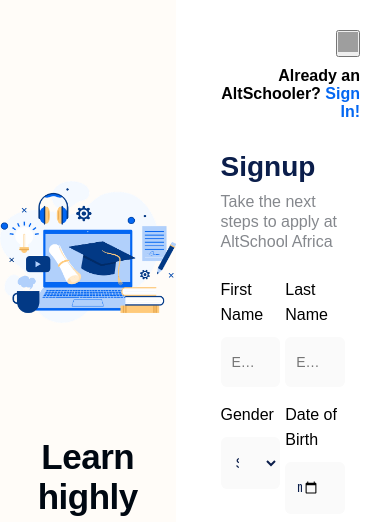
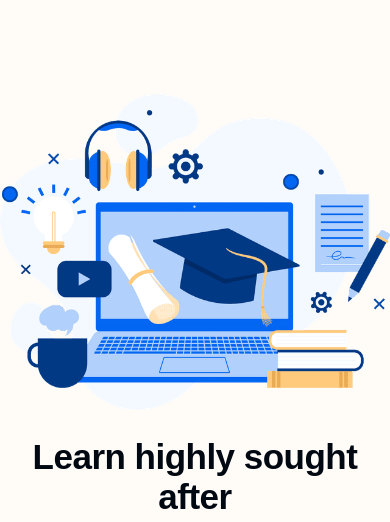
Before and after one commit to Ayobami-Alade/alt_school_project_submission, a plain HTML site: page form.html in a window 390 px wide. Shown: the top 522 px of the page. Drawn offline with Linux system fonts and the light colour scheme; grey boxes are pictures that could not be loaded.

Commit message:
FIX: Making form responsive on mobile devices

```diff
--- a/style/form-style.css
+++ b/style/form-style.css
@@ -26,11 +26,11 @@
   height: 100vh;
 }
 
-.container {
+/* .container {
   display: flex;
   flex: 1;
   justify-content: space-between;
-}
+} */
 
 .left {
   background: #fffcf8;
@@ -215,3 +215,22 @@
   align-items: flex-start;
   margin-bottom: 10px;
 }
+
+@media screen and (max-width: 797px) {
+  .overall-section {
+    display: block;
+  }
+  .left,
+  .right {
+    width: 100%;
+  }
+}
+
+@media screen and (max-width: 400px) {
+  form {
+    display: block;
+  }
+  .form-group {
+    width: 100%;
+  }
+}
```
